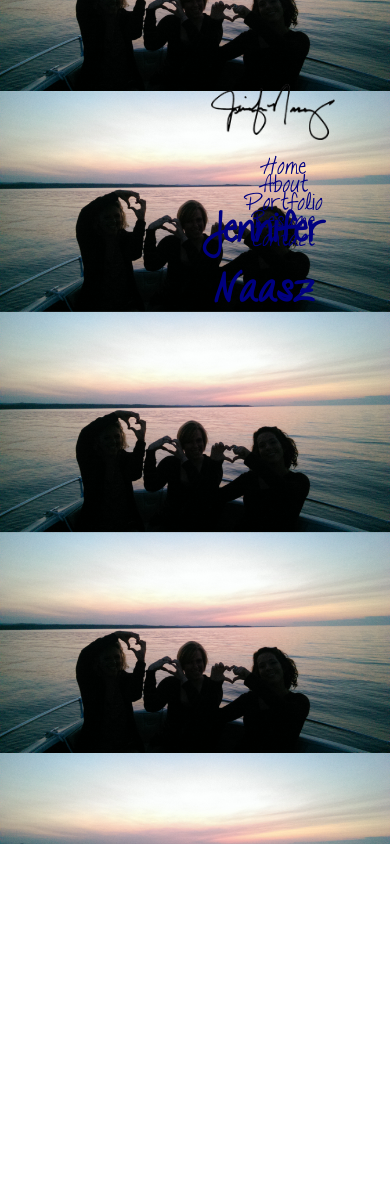
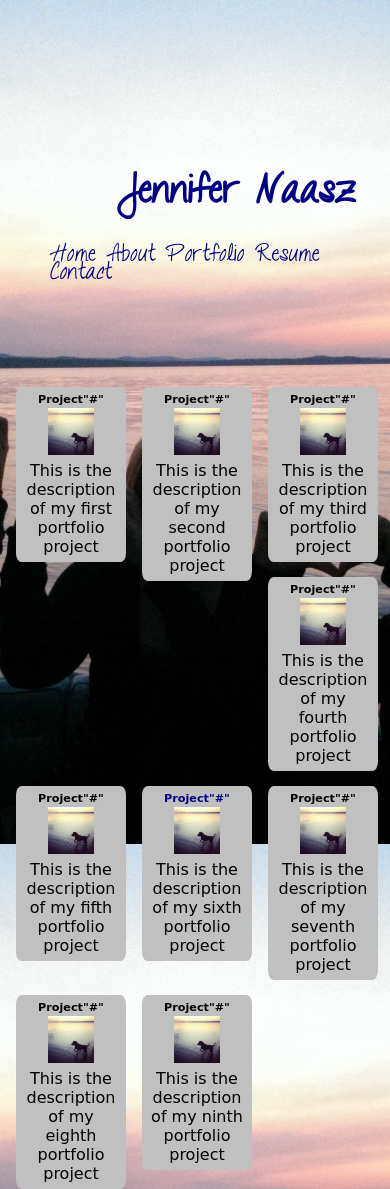
Before and after one commit to JNaasz/1stProject-Portfolio, a plain HTML site: page portfolio/portfolio.html in a window 390 px wide. Before the commit the page ends 844 px from the top, so only its background shows below. Drawn offline with Linux system fonts and the light colour scheme.

Commit message:
Added responsiveness, fixed background image placement, fixed header (need to fix bugs related to the last two changes)

```diff
--- a/portfolio/portfolio.html
+++ b/portfolio/portfolio.html
@@ -19,3 +19,89 @@
 </nav>
 </header>
 <!-- End Header -->
+<!-- Start Portfolio Grid w/ links -->
+<div id="projects">
+<span class="row1">
+<div id="project1">
+  <h4>Project"#"</h4>
+<a href url="#">
+  <img src="../images/lake.jpg" class="portfolio">
+</a>
+<p>This is the description of my first
+  portfolio project</p>
+</div>
+<div id="project2">
+  <h4>Project"#"</h4>
+  <a href url="#">
+    <img src="../images/lake.jpg" class="portfolio">
+  </a>
+  <p>This is the description of my second
+    portfolio project</p>
+</div>
+<div id="project3">
+  <h4>Project"#"</h4>
+  <a href url="#">
+    <img src="../images/lake.jpg" class="portfolio">
+  </a>
+  <p>This is the description of my third
+    portfolio project</p>
+</div>
+</span>
+<!--end of row 1-->
+<span class="row2">
+<div id="project4">
+  <h4>Project"#"</h4>
+  <a href url="#">
+    <img src="../images/lake.jpg" class="portfolio">
+  </a>
+  <p>This is the description of my fourth
+    portfolio project</p>
+</div>
+<div id="project5">
+  <h4>Project"#"</h4>
+  <a href url="#">
+    <img src="../images/lake.jpg" class="portfolio">
+  </a>
+  <p>This is the description of my fifth
+    portfolio project</p>
+</div>
+<div id="project6">
+  <a href url="#">
+    <h4>Project"#"</h4>
+    <img src="../images/lake.jpg" class="portfolio">
+  </a>
+  <p>This is the description of my sixth
+    portfolio project</p>
+</div>
+</span>
+<!--end of row 2-->
+<span class="row3">
+  <div id="project7">
+  <h4>Project"#"</h4>
+<a href url="#">
+  <img src="../images/lake.jpg" class="portfolio">
+</a>
+<p>This is the description of my seventh
+  portfolio project</p>
+</div>
+<div id="project8">
+  <h4>Project"#"</h4>
+<a href url="#">
+  <img src="../images/lake.jpg" class="portfolio">
+</a>
+<p>This is the description of my eighth
+  portfolio project</p>
+</div>
+<div id="project9">
+  <h4>Project"#"</h4>
+<a href url="#">
+  <img src="../images/lake.jpg" class="portfolio">
+</a>
+<p>This is the description of my ninth
+  portfolio project</p>
+</div>
+</span>
+<!-- End of Row 3 -->
+</div>
+</body>
+</html>
--- a/style.css
+++ b/style.css
@@ -3,61 +3,83 @@ body.home {
   background-image: url("images/test.jpg");
   background-color: #d3e2e7;
   background-repeat: no-repeat;
-  background-position: center;
+  background-position: center center;
   background-attachment: fixed;
-  background-size: 100%;
+  /*-webkit-background-size: cover;
+  -moz-background-size: cover;
+  -o-background-size: cover;*/
+  background-size: cover;
   }
 body.about {
   background-image: url("images/superior.jpg");
-  background-position: center;
+  background-position: center center;
   background-repeat: no-repeat;
   background-attachment: fixed;
-  background-size: 100%
+  /*-webkit-background-size: cover;
+  -moz-background-size: cover;
+  -o-background-size: cover;*/
+  background-size: cover;
   }
 body.portfolio {
   background-image: url("images/heart.jpg");
-  background-position: center;
-  background-size: 100%;
+  background-position: center center;
   background-attachment: fixed;
+  /*-webkit-background-size: cover;
+  -moz-background-size: cover;
+  -o-background-size: cover;*/
+  background-size: cover;
   }
 body.resume {
   background-image: url("images/barn.jpg");
-  background-position: center;
-  background-size: 100%;
+  background-position: center center;
   background-attachment: fixed;
+  /*-webkit-background-size: cover;
+  -moz-background-size: cover;
+  -o-background-size: cover;*/
+  background-size: cover;
   }
 body.contact {
-  background-image: url("..");
+  /*background-image: url("..");
+  background-position: center center;
+  background-attachment: fixed;
+  -webkit-background-size: cover;
+  -moz-background-size: cover;
+  -o-background-size: cover;
+  background-size: cover;*/
   }
 /* End background images */
 header {
-  position: absolute;
-  top: 10%;
-  right: 10%;
-  width: 40%;
-  text-align: center;
+  width: 100%;
+  height: 40%;
+  position: fixed;
   }
 h1 {
-  font-family: "talkingMoon", cursive;
-  font-weight: heavy;
+  font-family: talkingMoon, cursive;
   font-size: 250%;
   color: navy;
   position: absolute;
-  right: 12%;
-  top: 50%;
+  right: 11%;
+  top: 38%;
+  z-index: 3;
   }
 img.signature {
-    width: 80%;
+    position: absolute;
+    width: 40%;
+    right: 8%;
+    z-index: 2;
+}
+nav {
+  position: absolute;
+  top: 66%;
+  right: 8%;
 }
 nav li {
   display: inline;
-  margin-right: 20px;
+  margin-right: 2%;
   font-size: 145%;
   line-height: 60%;
-  font-family: "talkingMoon", cursive;
-  position: relative;
-  bottom: 10%;
-  }
+  font-family: talkingMoon, cursive;
+}
 a {
   text-decoration: none;
   color: navy;
@@ -74,25 +96,29 @@ li#main {
 /*Contact Page*/
 div.contact {
   position: absolute;
-  align-content: center center;
+  text-align: center;
   width: 100%;
   height: 20%;
   bottom: 20%;
     }
 img.twitter {
   height: 60px;
-  position: relative;
-  left: 37%;
-}
+    }
 img.instagram {
   height: 60px;
-  position: relative;
-  left: 42%;
-}
+  padding: 2px;
+  background-color: silver;
+  border-radius: 50%;
+    }
 img.linkedin {
   height: 60px;
-  position: relative;
-  left: 47%;
+  }
+img.twitter.instagram.linkedin {
+  background-color: silver;
+}
+/*attempt transform with hover*/
+img.twitter:hover {
+  transform: rotate(360deg);
 }
 /*Start About Section*/
 div#about {
@@ -108,3 +134,54 @@ div#about {
   color: white;
   border-radius: 5%;
  }
+/*End About Section*/
+/*Start of Portfolio Page*/
+div#projects {
+  height: auto;
+  width: 50%;
+      }
+ .row2 {
+   clear: left;
+ }
+  div div {
+    width: 27%;
+    float:left;
+    margin: 2%;
+    background-color: silver;
+    text-align: center;
+    padding: 1%;
+    border-radius: 5%;
+    font-family: tlakingMoon, cursive;
+    }
+  div div p {
+    margin: 2px;
+    font-size:70%
+    display:inline-block;
+  }
+  div div h4 {
+    font-size: 70%;
+    margin-bottom: 2%;
+    margin-top: 2%;
+  }
+  img.portfolio {
+    width: 45%;
+  }
+@media screen and (max-width: 800px) {
+    div#about {
+    position: absolute;
+    width: 95%;
+    left: 0.5%;
+    top: 45%;
+    }
+    div#projects{
+      position: absolute;
+      height: 50%;
+      width:auto;
+      top: 45%;
+    }
+     }
+@media screen and (max-width: 400px) {
+         img.signature {
+           visibility: hidden;
+         }
+  }
```
